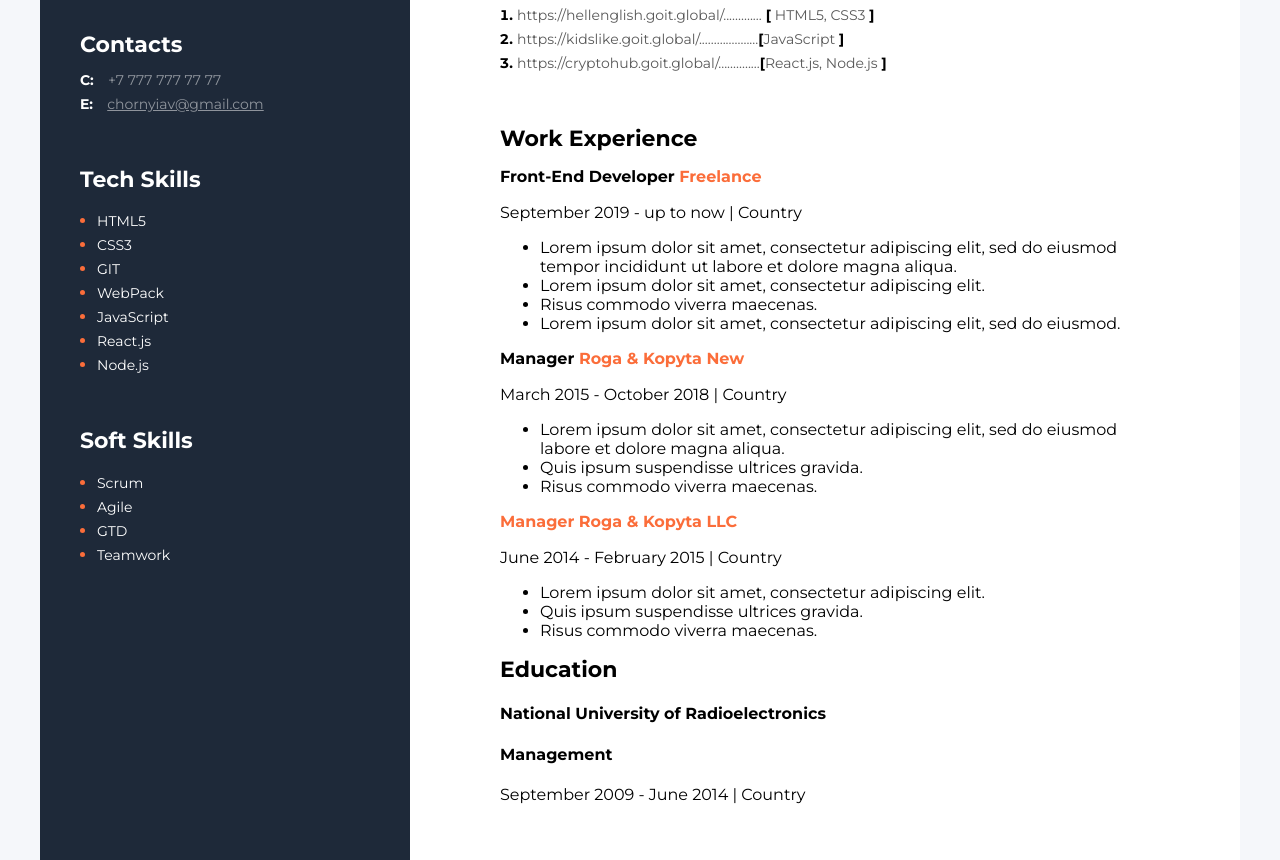
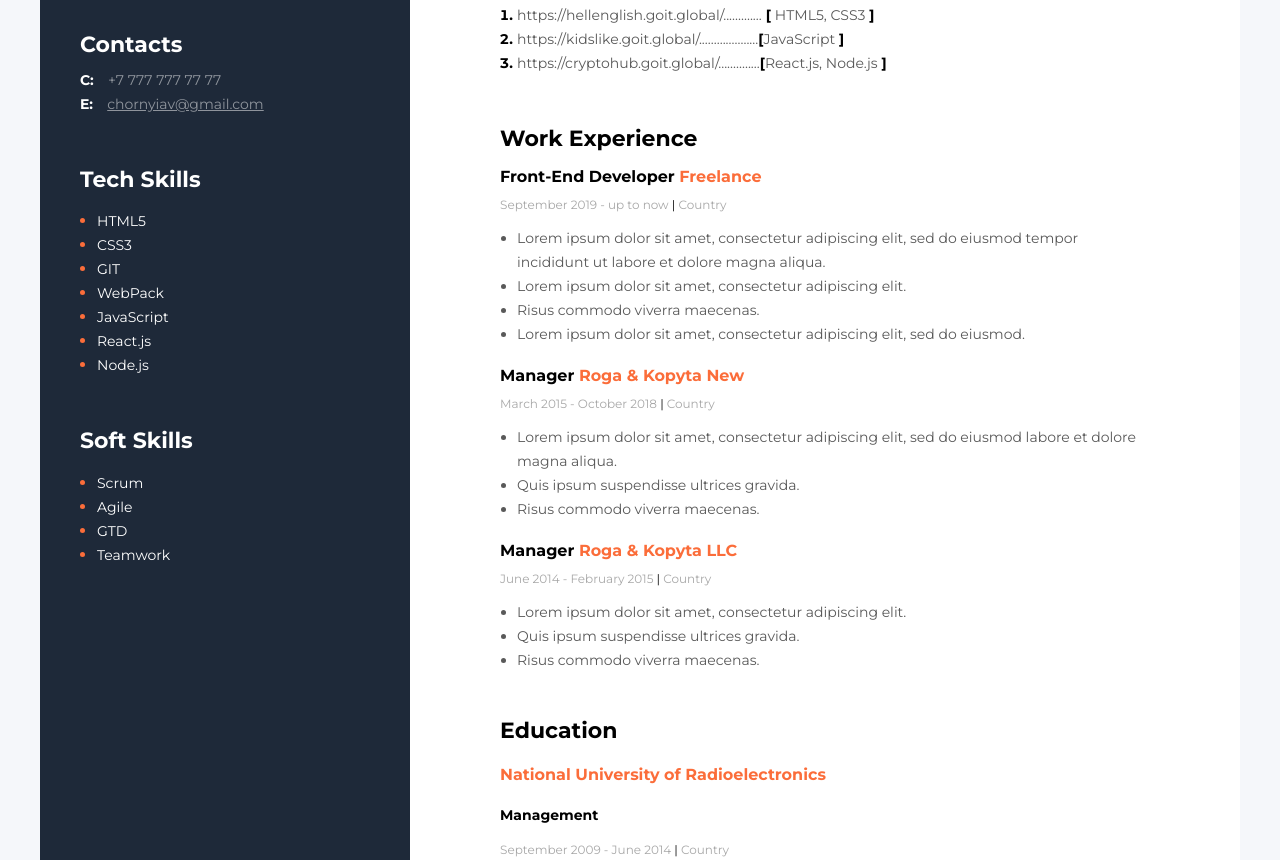
Before and after one commit to Ookaminana/MyResume, a plain HTML site: page index.html in a window 1280 px wide. Shown: the part 457-1317 px from the top of the page. Drawn offline with Linux system fonts and the light colour scheme.

Commit message:
Добавить отступ текста от поинта списка

```diff
--- a/index.html
+++ b/index.html
@@ -26,7 +26,7 @@
                 <h3 class="content-title">Projects</h3>
                 <ol class="projects-list">
                     <li class="projects-li">
-                        <span><a href="https://hellenglish.goit.global/" class="proj-a">https://hellenglish.goit.global/</a></span><span class="proj-text">.............</span> [ <span class="proj-text">HTML5, CSS3</span> ]
+                        <a href="https://hellenglish.goit.global/" class="proj-a">https://hellenglish.goit.global/</a></span><span class="proj-text">.............</span> [ <span class="proj-text">HTML5, CSS3</span> ]
                     </li>
                     <li class="projects-li">
                         <a href="https://kidslike.goit.global/" class="proj-a">https://kidslike.goit.global/</a><span class="proj-text">....................</span>[<span class="proj-text">JavaScript</span> ]
@@ -43,8 +43,8 @@
 
                 <div class="work">
                     <h4 class="work-h4">Front-End Developer <span class="work-h4-span">Freelance</span> </h4>
-                    <p>September 2019 - up to now | Country</p>
-                    <ul>
+                    <p class="work-p">September 2019 - up to now <span class="work-palka">|</span> Country</p>
+                    <ul class="work-ul">
                         <li>Lorem ipsum dolor sit amet, consectetur adipiscing elit, sed do eiusmod tempor incididunt ut labore et dolore magna aliqua. </li>
                         <li>Lorem ipsum dolor sit amet, consectetur adipiscing elit.</li>
                         <li>Risus commodo viverra maecenas. </li>
@@ -54,8 +54,8 @@
 
                 <div class="work">
                     <h4 class="work-h4">Manager <span class="work-h4-span">Roga & Kopyta New</span></h4>
-                    <p>March 2015 - October 2018 | Country</p>
-                    <ul>
+                    <p class="work-p">March 2015 - October 2018 <span class="work-palka">|</span> Country</p>
+                    <ul class="work-ul">
                         <li>Lorem ipsum dolor sit amet, consectetur adipiscing elit, sed do eiusmod labore et dolore magna aliqua.</li>
                         <li>Quis ipsum suspendisse ultrices gravida.</li>
                         <li>Risus commodo viverra maecenas.</li>
@@ -63,9 +63,9 @@
                 </div>
 
                 <div class="work">
-                    <h4 class="work-h4"><span class="work-h4-span">Manager Roga & Kopyta LLC</span> </h4>
-                    <p>June 2014 - February 2015 | Country</p>
-                    <ul>
+                    <h4 class="work-h4">Manager <span class="work-h4-span">Roga & Kopyta LLC</span> </h4>
+                    <p class="work-p">June 2014 - February 2015 <span class="work-palka">|</span> Country</p>
+                    <ul class="work-ul">
                         <li>Lorem ipsum dolor sit amet, consectetur adipiscing elit.</li>
                         <li>Quis ipsum suspendisse ultrices gravida.</li>
                         <li>Risus commodo viverra maecenas.</li>
@@ -76,9 +76,9 @@
 
             <div class='Education'>
                 <h3 class="content-title">Education</h3>
-                <h4>National University of Radioelectronics</h4>
-                <h4>Management</h4>
-                <p>September 2009 - June 2014 | Country</p>
+                <h4 class="education-university">National University of Radioelectronics</h4>
+                <h4 class="education-course">Management</h4>
+                <p class="work-p">September 2009 - June 2014 <span class="work-palka">|</span> Country</p>
             </div>
 
         </div>
--- a/style.css
+++ b/style.css
@@ -79,6 +79,7 @@ body {
     font-size: 14px;
     line-height: 24px;
     color: #595959;
+    margin: 0 0 0 5x;
 }
 
 .proj-text {
@@ -89,9 +90,31 @@ body {
     color: #595959;
 }
 
-.workExpirience {}
+.workExpirience {
+    margin: 0 0 45px 0;
+}
 
-.work {}
+.work {
+    margin: 0 0 20px 0;
+
+}
+
+.work-p{
+    font-style: normal;
+    font-weight: normal;
+    font-size: 12px;
+    line-height: 15px;
+    color: #A8A8A8;
+    margin: 0 0 10px 0;
+}
+
+.work-palka{
+    font-style: normal;
+    font-weight: normal;
+    font-size: 12px;
+    line-height: 15px;
+    color: #000;
+}
 
 .work-h4 {
     font-style: normal;
@@ -106,7 +129,44 @@ body {
     color: #FB6D3A;
 }
 
+.work-ul{
+    padding: 0 0 0 17px;
+    font-style: normal;
+    font-weight: normal;
+    font-size: 14px;
+    line-height: 24px;
+    color: #595959;
+}
+
+.work-ul li {
+
+}
+
 .Education {}
+
+.content-title{
+    font-style: normal;
+    font-weight: bold;
+    font-size: 22px;
+    line-height: 27px;
+    color: #000000;
+}
+
+.education-university{
+    font-style: normal;
+    font-weight: bold;
+    font-size: 16px;
+    line-height: 20px;
+    color: #FB6D3A;
+}
+
+.education-course{
+    font-style: normal;
+    font-weight: bold;
+    font-size: 14px;
+    line-height: 17px;
+    color: #000000;
+}
 
 .techSkills {}
 
```
